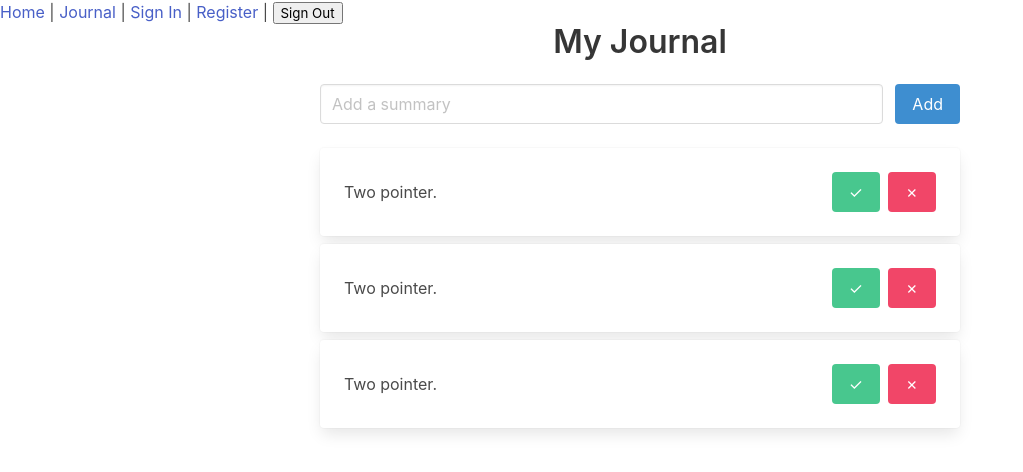
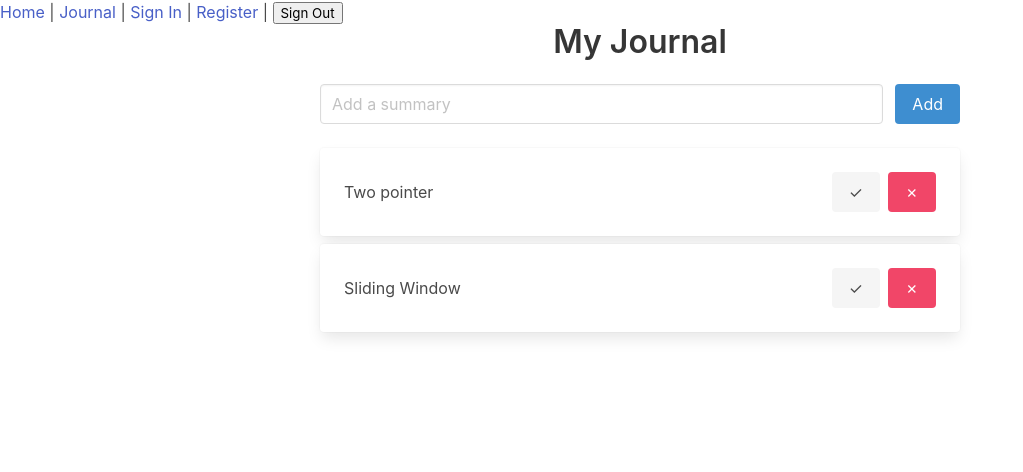
Before and after one commit to shayonghoshroy/elite-code, a Vue app in the folder vue-elitecode/: page /journal in a window 1280 px wide. Shown: the top 472 px of the page, without its empty margins (0-1023 px from the left). Built offline with nearby package versions, Linux system fonts and the light colour scheme; no server answers; sample sign-in values are in the browser's storage.

Commit message:
added entry array ref to store variable entries in the Journal page

```diff
--- a/vue-elitecode/src/views/Journal.vue
+++ b/vue-elitecode/src/views/Journal.vue
@@ -15,17 +15,17 @@
         </div>
 
         <div
-        v-for="i in 3"
+        v-for="entry in entries"
         class="card mb-2"
         >
             <div class="card-content">
                 <div class="content">
                     <div class="columns is-mobile is-vcentered">
                         <div class="column">
-                            Two pointer.
+                            {{ entry.content }}
                         </div>
                         <div class="column is-5 has-text-right">
-                            <button class="button is-success">
+                            <button class="button is-light">
                                 &check;
                             </button>
                             <button class="button is-danger ml-2">
@@ -41,6 +41,24 @@
     </div>
 </template>
 
+<script setup>
+import { ref } from "vue";
+
+// todos
+const entries = ref([
+    {
+        id: 1,
+        content: "Two pointer",
+        isDone: false
+    },
+    {
+        id: 2,
+        content: "Sliding Window",
+        isDone: false,
+    },
+]);
+</script>
+
 <style>
     .journal {
         margin: 0 auto;
```
